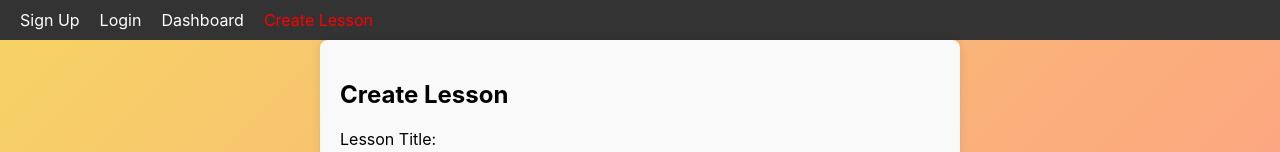
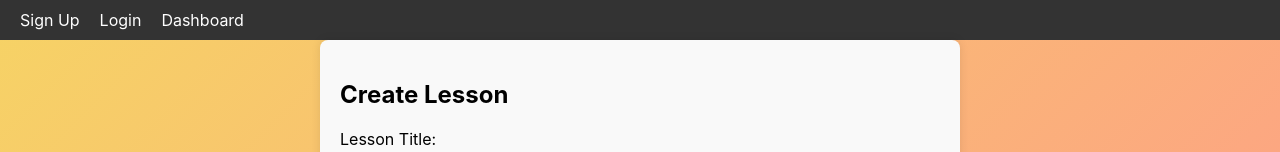
Before and after one commit to pralhad677/sursaFront, a React (Create React App) app: page /create-lesson in a window 1280 px wide. Shown: the top 152 px of the page. Built offline with nearby package versions, Linux system fonts and the light colour scheme.

Commit message:
context added

```diff
--- a/src/App.tsx
+++ b/src/App.tsx
@@ -1,5 +1,5 @@
 // App.tsx
-import React, { useState } from 'react';
+import React, { createContext, useState } from 'react';
 import { BrowserRouter as Router, Routes, Route, NavLink } from 'react-router-dom';
 import HomePage from './Components/Home';
 import LoginPage from './Components/Login';
@@ -7,9 +7,16 @@ import SignupPage from './Components/Signup';
 import DashboardPage from './Components/Dashboard';
 import CreateLessonPage from './Components/CreateLessonPage'; // New import
 import './App.css'
+interface DataContextProps {
+  data: boolean;
+  setData: React.Dispatch<React.SetStateAction<boolean>>;
+}
 
+export   const DataContext = createContext<DataContextProps | undefined>(undefined);
 function App() {
   const [loggedInUser, setLoggedInUser] = useState<string | null>('true');
+  const [parentData, setParentData] = useState<boolean>(false);
+
 
   const handleLogin = (email: string, password: string) => {
 
@@ -24,6 +31,7 @@ function App() {
   return (
     <Router>
       <div className="App">
+      <DataContext.Provider value={{ data: parentData, setData: setParentData }}>
         <header>
           <nav className="navbar">
             <ul>
@@ -39,7 +47,7 @@ function App() {
               <li>
                 <NavLink to="/dashboard" className="nav-link">Dashboard</NavLink>
               </li>
-              {loggedInUser && ( // Only show create lesson link if user is logged in
+              {parentData && ( // Only show create lesson link if user is logged in
                 <li>
                   <NavLink to="/create-lesson" className="nav-link">Create Lesson</NavLink>
                 </li>
@@ -66,8 +74,11 @@ function App() {
             path="/create-lesson"
             element={<CreateLessonPage />} // Render create lesson component
           />
+
         </Routes>
+        </DataContext.Provider>
       </div>
+
     </Router>
   );
 }
--- a/src/Components/CreateLessonPage.tsx
+++ b/src/Components/CreateLessonPage.tsx
@@ -1,6 +1,7 @@
 // CreateLessonPage.tsx
-import React, { useState } from 'react';
+import React, { useContext, useState } from 'react';
 import './CreateLessonPage.css';
+import { DataContext } from '../App';
 
 const CreateLessonPage = () => {
   const [lessonTitle, setLessonTitle] = useState('');
--- a/src/Components/Login.tsx
+++ b/src/Components/Login.tsx
@@ -1,6 +1,7 @@
-import React, { useState } from 'react';
+import React, { useState , createContext, useContext} from 'react';
 import { Link, useNavigate } from 'react-router-dom';
 import axios from 'axios';
+import { DataContext } from '../App';
 
 interface LoginProps {
   handleLogin: (email: string, password: string) => void;
@@ -20,7 +21,8 @@ const Login: React.FC<LoginProps> = ({ handleLogin }) => {
   const [authMessage, setAuthMessage] = useState('');
 
   const navigate = useNavigate();
-
+  const dataContext = useContext(DataContext);
+ console.log('dataContext',dataContext)
   const validateForm = (): boolean => {
     let isValid = true;
     const newErrors = {};
@@ -67,6 +69,7 @@ const Login: React.FC<LoginProps> = ({ handleLogin }) => {
       } else {
         console.log('token',data)
         sessionStorage.setItem('token', data);
+        dataContext?.setData(true)
         setAuthMessage('Authenticated');
       }
     } catch (error) {
```
